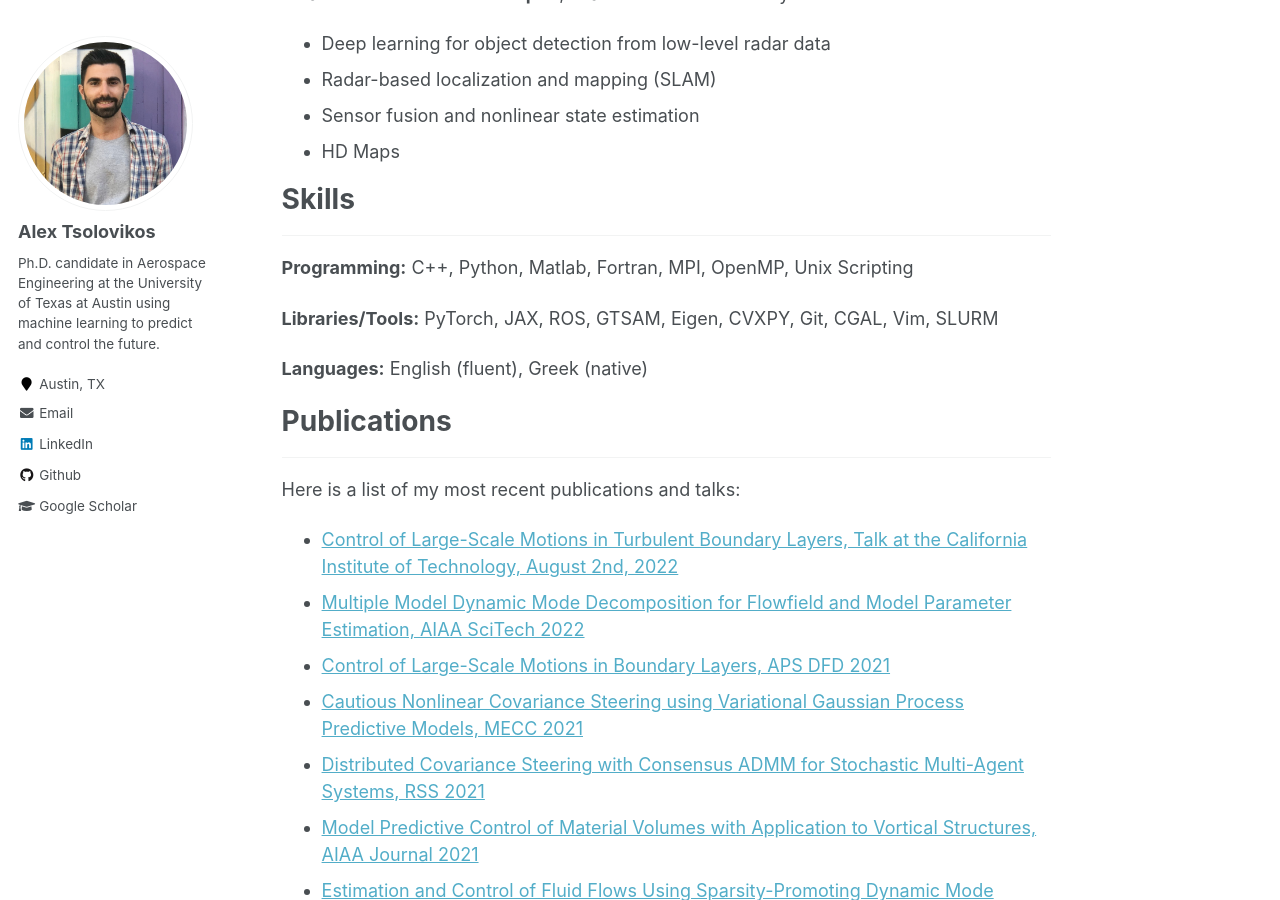
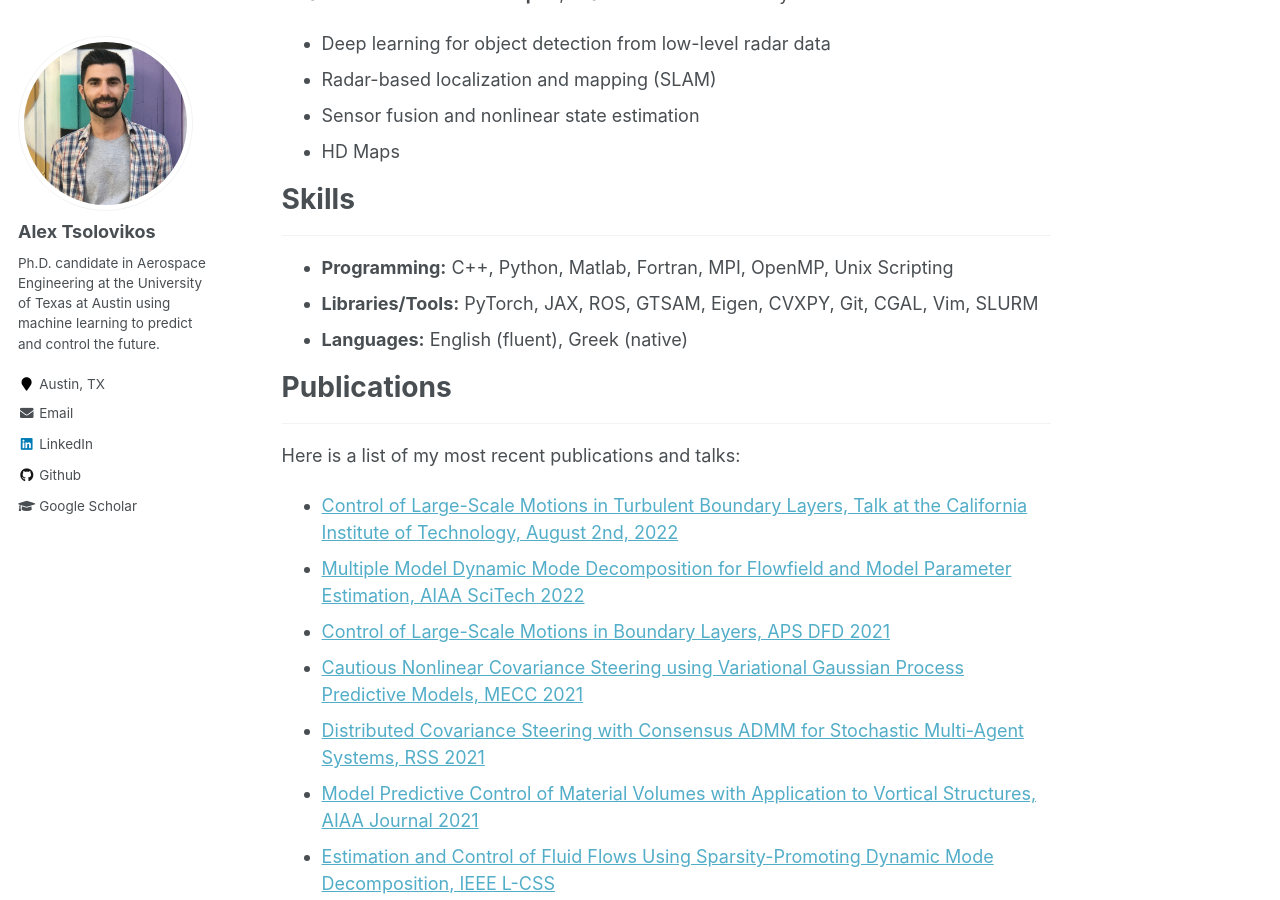
Before and after one commit to alextsolovikos/alextsolovikos.github.io, a Jekyll site: the page built from _pages/about.md, in a window 1280 px wide and 900 px high, scrolled down 1283 px. Built offline with Jekyll 4.4.1, drawn with Linux system fonts in a browser that asks for light colours.

```diff
--- a/_pages/about.md
+++ b/_pages/about.md
@@ -126,11 +126,9 @@ As a three-time intern with **Aptiv**, I have worked extensively on:
 
 # Skills
 ***
-**Programming:**     C++, Python, Matlab, Fortran, MPI, OpenMP, Unix Scripting
-
-**Libraries/Tools:** PyTorch, JAX, ROS, GTSAM, Eigen, CVXPY, Git, CGAL, Vim, SLURM
-
-**Languages:**       English (fluent), Greek (native)
+- **Programming:**     C++, Python, Matlab, Fortran, MPI, OpenMP, Unix Scripting
+- **Libraries/Tools:** PyTorch, JAX, ROS, GTSAM, Eigen, CVXPY, Git, CGAL, Vim, SLURM
+- **Languages:**       English (fluent), Greek (native)
 
 
 # Publications
```
